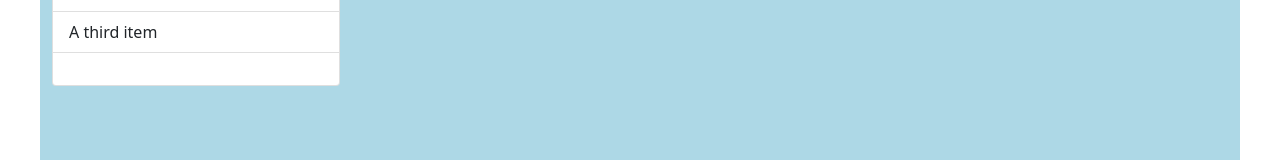
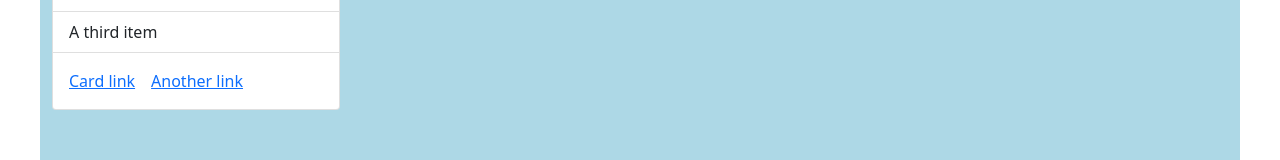
Before and after one commit to jfisher396/av-rentals-2.0, a React (Create React App) app: page /projectors in a window 1280 px wide. Shown: the part 535-695 px from the top of the page. Built offline with nearby package versions, Linux system fonts and the light colour scheme.

Commit message:
added Link to Card

```diff
--- a/src/components/Card/Card.js
+++ b/src/components/Card/Card.js
@@ -1,9 +1,10 @@
 import React from 'react'
+import { Link } from 'react-router-dom'
 
 function Card(props) {
     return (
         <div className="card" style={{width: "18rem"}}>
-            <img src="..." className="card-img-top" alt="..." />
+            <img src="http://www.fillmurray.com/200/300" className="card-img-top" alt="..." />
             <div className="card-body">
                 <h5 className="card-title">Card title</h5>
                 <p className="card-text">Some quick example text to build on the card title and make up the bulk of the card's content.</p>
@@ -14,8 +15,8 @@ function Card(props) {
                 <li className="list-group-item">A third item</li>
             </ul>
             <div className="card-body">
-                {/* <a href="#" className="card-link">Card link</a>
-                <a href="#" className="card-link">Another link</a> */}
+                <Link to="/" href="#" className="card-link">Card link</Link>
+                <Link to="/" href="#" className="card-link">Another link</Link>
             </div>
         </div>
     )
```
Also changed, not shown: src/pages/Projectors/Projectors.js (+5 -5 lines).
